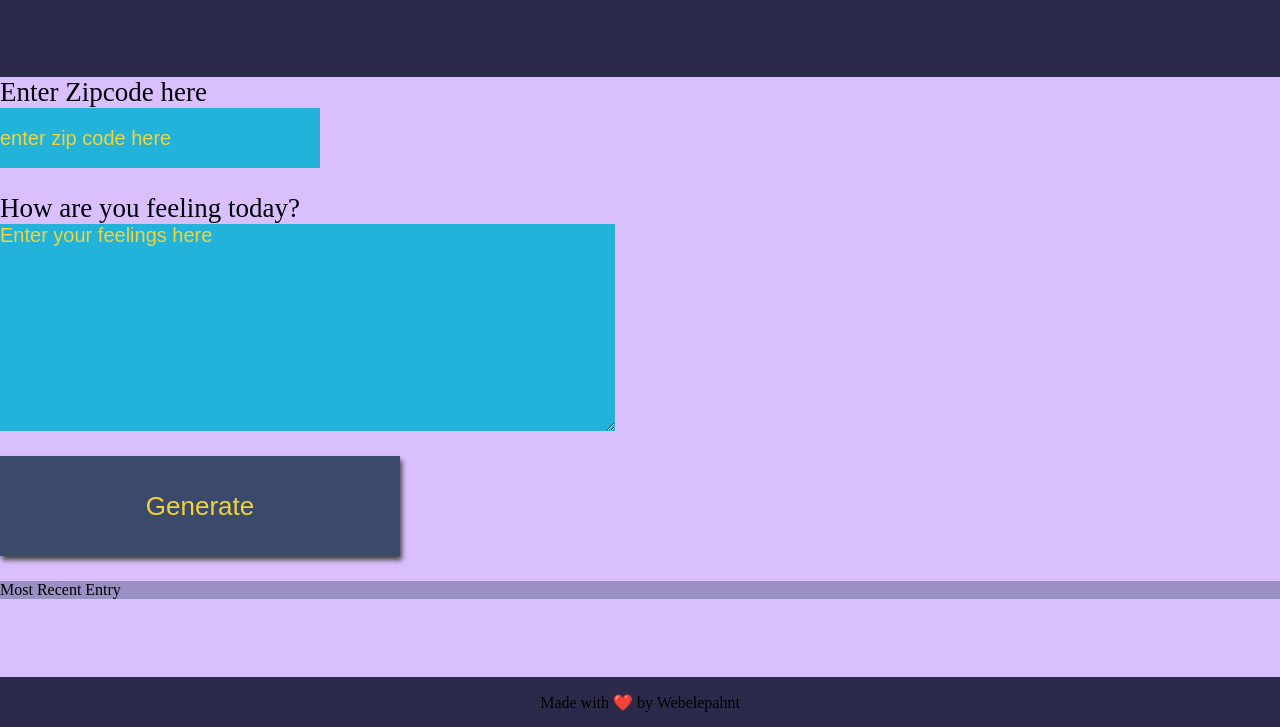
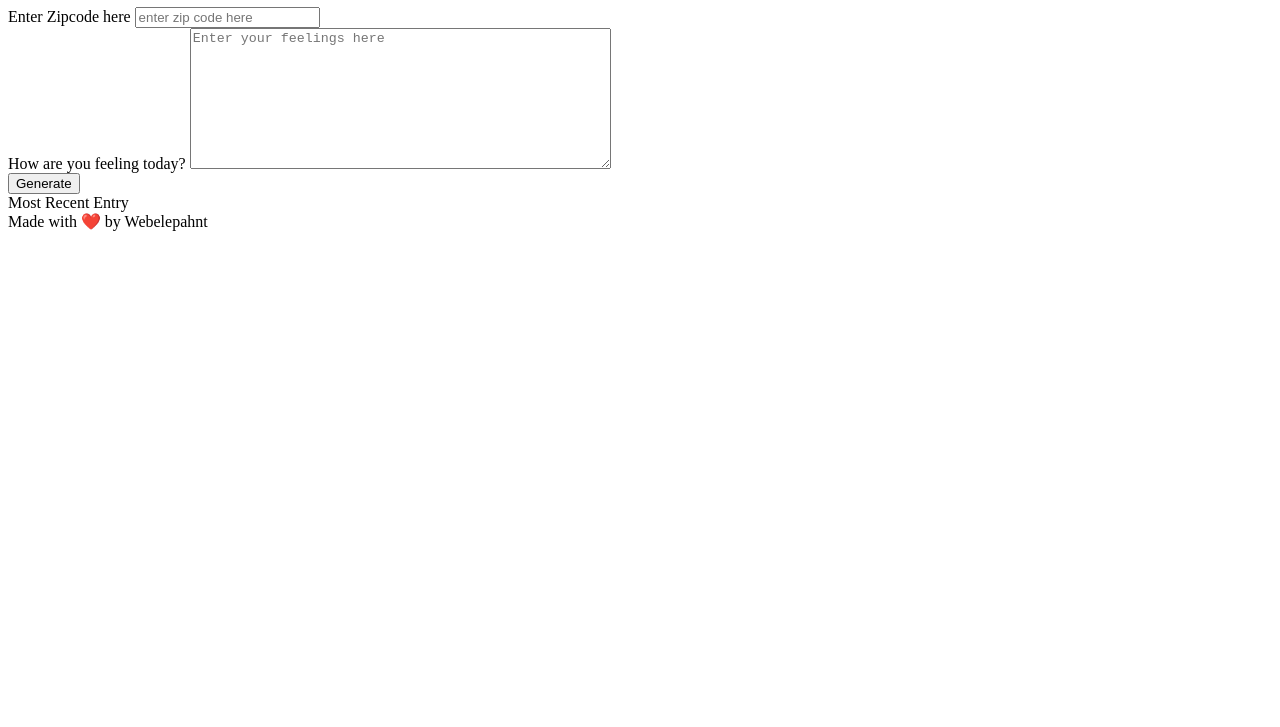
Before and after one commit to m1chale/travel-app, a website: page src/client/index.html in a window 1280 px wide. Shown: the part 73-800 px from the top of the page. Drawn offline with nearby package versions, Linux system fonts and the light colour scheme; files that its build step writes are made by us from their sources; a web font is replaced by a local one.

Commit message:
remove old css link

```diff
--- a/src/client/index.html
+++ b/src/client/index.html
@@ -6,7 +6,6 @@
     <meta name="viewport" content="width=device-width, initial-scale=1.0">
     <title>Weather Journal</title>
     <link rel="stylesheet" href="https://fonts.googleapis.com/css2?family=Italianno&display=swap">
-    <link rel="stylesheet" href="styles/app.css">
     <script src="scripts/app.js"></script>
 </head>
 
```
Also changed, not shown: dist/index.html.
